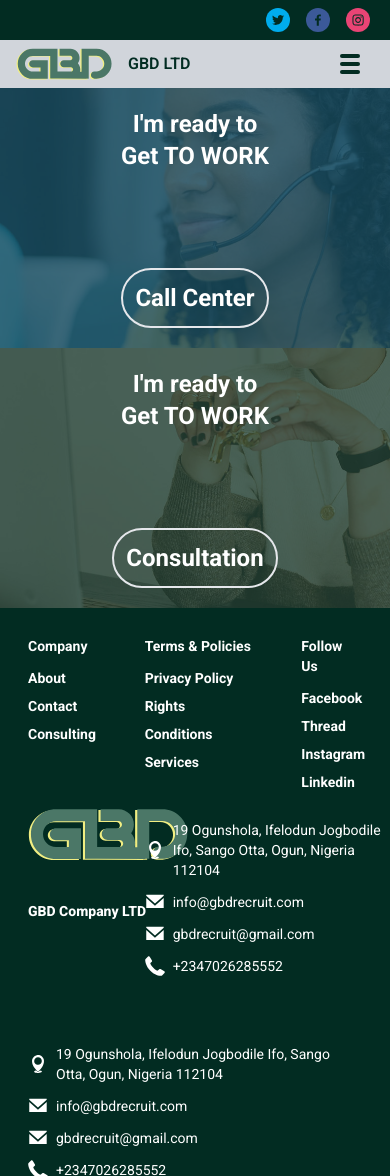
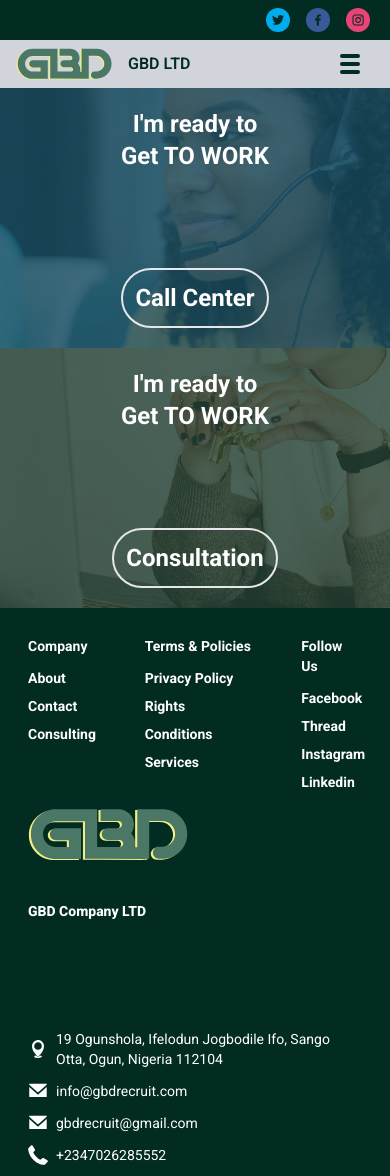
Before and after one commit to BobbyP95/test_app, a React (Vite) app: page /#/ in a window 390 px wide. Shown: the top 1176 px of the page. Built offline with nearby package versions, Linux system fonts and the light colour scheme; a web font is replaced by a local one.

Commit message:
responsive_contact_fix

```diff
--- a/src/components/Footer.tsx
+++ b/src/components/Footer.tsx
@@ -87,7 +87,7 @@ export function Footer() {
               GBD Company LTD
             </h1>
           </div>
-          <div className="v-list flex flex-col  w-60 main-loc">
+          <div id="main-loc" className=" v-list flex flex-col   w-60 ">
 
             <div className=" mt-3 flex flex-row text-left gap-2">
               <img src={loc} alt="location" className="w-5" />
@@ -107,7 +107,7 @@ export function Footer() {
             </div>
           </div>
         </div>
-        <div className="v-list flex flex-col    bg-emerald-950 p-7 phone-loc">
+        <div className="v-list flex flex-col  md:hidden  bg-emerald-950 p-7 phone-loc">
 
             <div className=" mt-3 flex flex-row text-left gap-2">
               <img src={loc} alt="location" className="w-5" />
--- a/src/components/footer.css
+++ b/src/components/footer.css
@@ -1,12 +1,7 @@
-.phone-loc{
-    display: none;
-}
 
-@media (max-width: 600px) {
-    .main-loc{
+@media screen and (max-width: 780px) {
+    #main-loc{
         display: none;
     }
-    .phone-loc{
-        display: block;
-    }
+
 }
```
